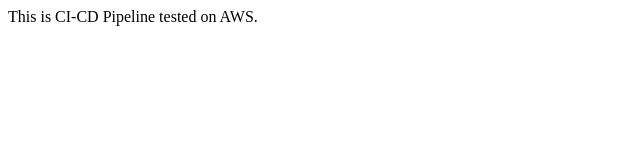
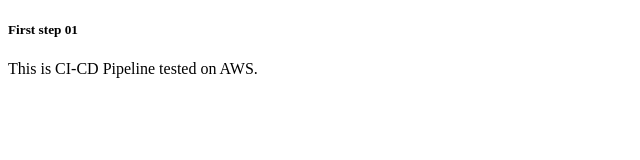
Before and after one commit to ugayashan/cicd, a plain HTML site: page index.html in a window 1280 px wide. Shown: the whole page, without its empty margins (0-640 px from the left). Drawn offline with Linux system fonts and the light colour scheme.

Commit message:
Update index.html

```diff
--- a/index.html
+++ b/index.html
@@ -7,6 +7,7 @@
     <title>Document</title>
 </head>
 <body>
+    <h5>First step 01</h5>
     This is CI-CD Pipeline tested on AWS.
 </body>
 </html>
```
